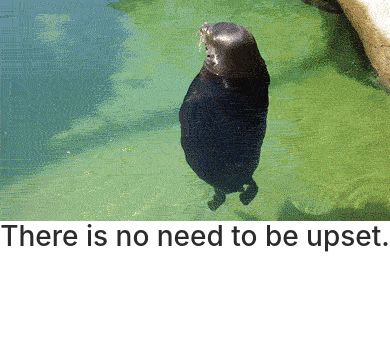
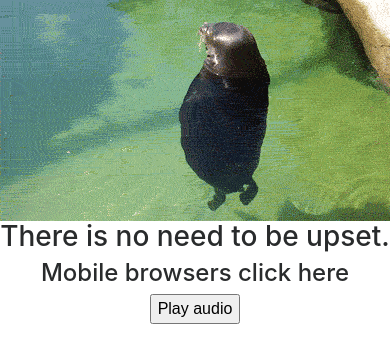
Before and after one commit to jonnyniv/sealspin, a plain HTML site: page index.html in a window 390 px wide. Shown: the top 362 px of the page. Drawn offline with nearby package versions, Linux system fonts and the light colour scheme.

Commit message:
Added a button for mobile browsers

```diff
--- a/index.html
+++ b/index.html
@@ -13,9 +13,17 @@
     <img src="seal.gif" />
     <br />
     <h3>There is no need to be upset.</h3>
+    <h4>Mobile browsers click here</h4>
+    <button type="button" onclick="playAudio()">Play audio</button>
     <script type="text/javascript">
+
     var audio = new Audio('music.mp3');
     audio.loop = true;
+    var playAudio = function() {
+        audio.play();
+    }
+
+
     audio.play();
     </script>
     </div>
```
